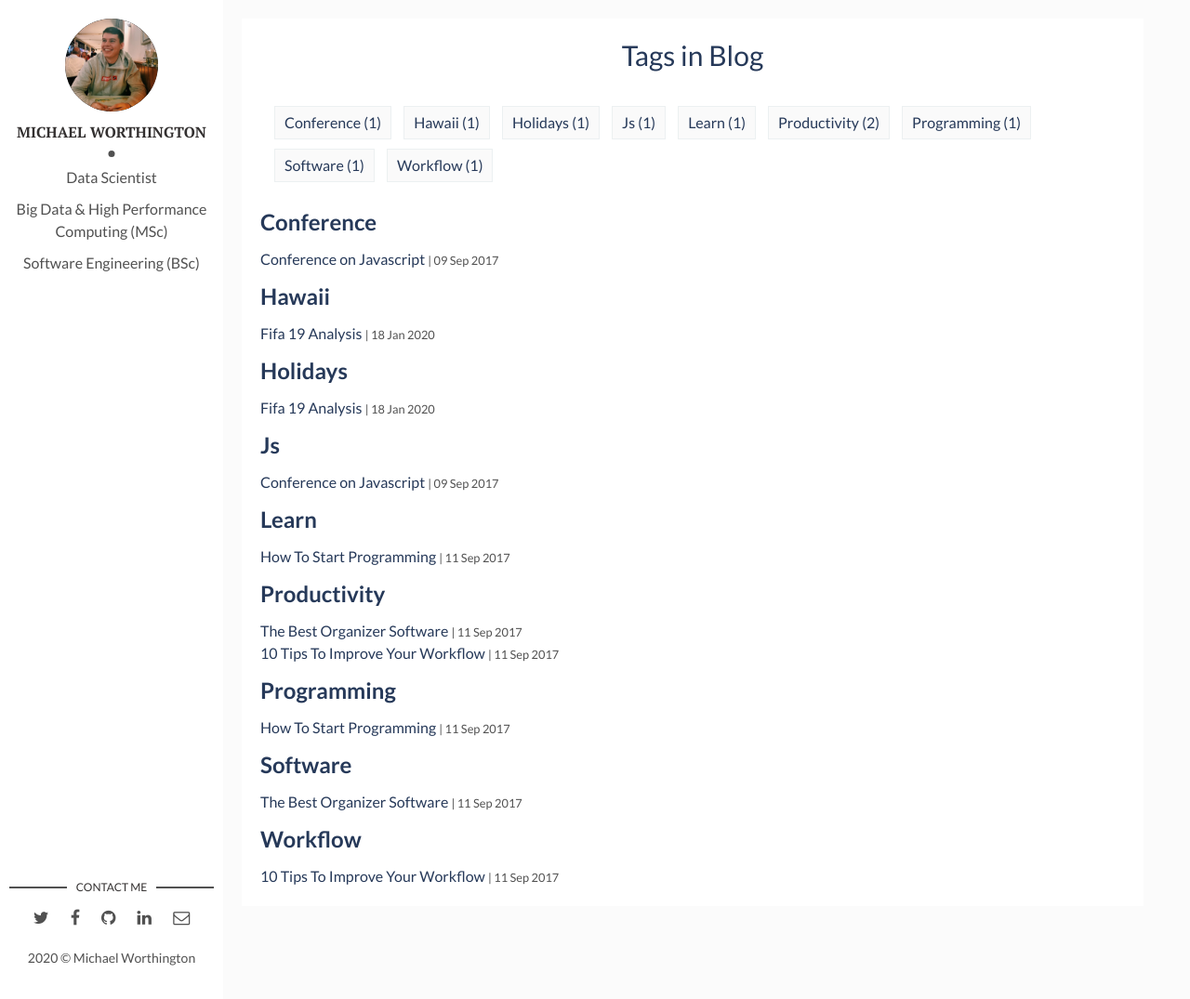
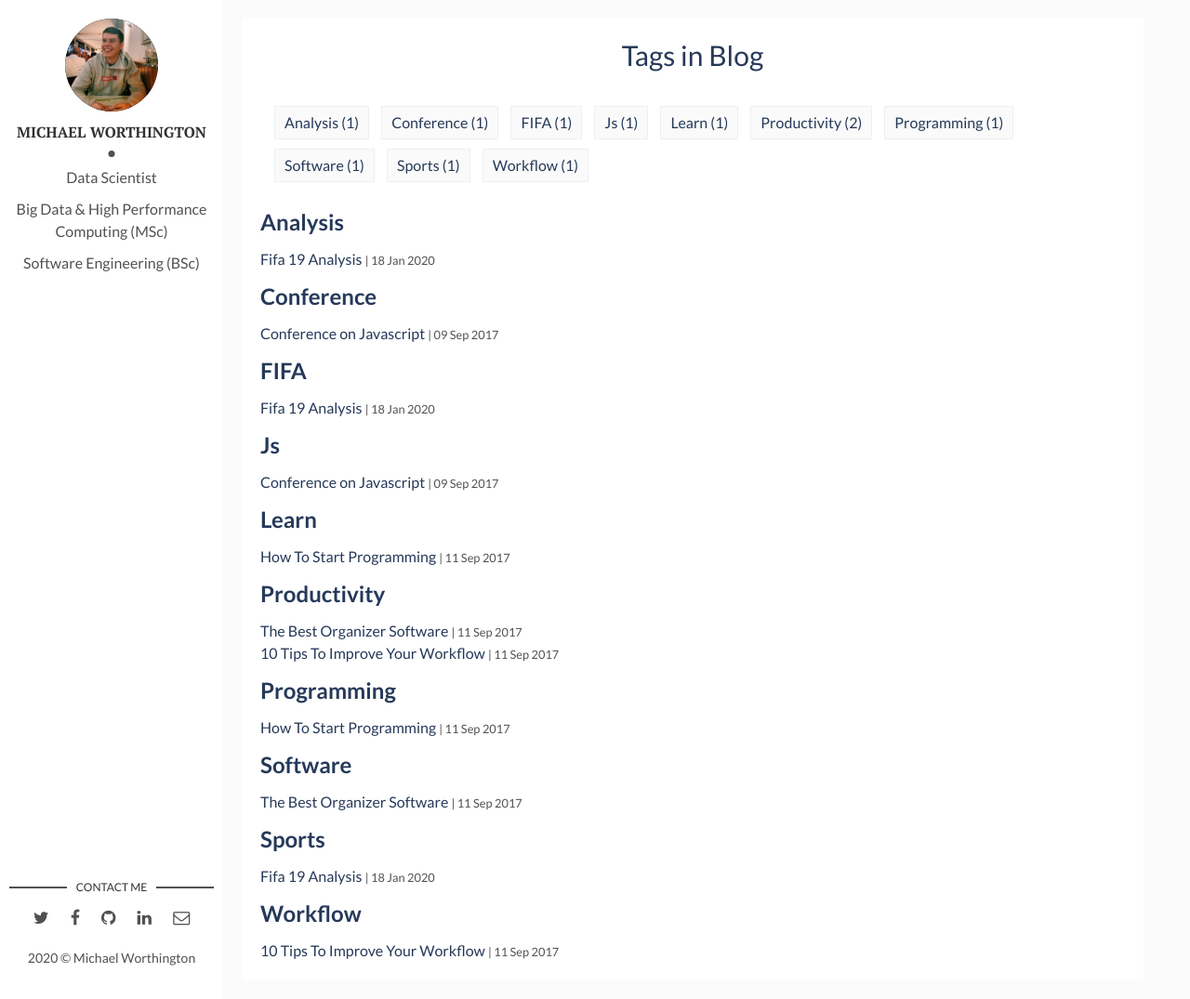
Before and after one commit to Mikewortho/Mikewortho.github.io, a Jekyll site: the page built from tags.html, in a window 1280 px wide and 1075 px high. Shown: the whole window at 93% size. Built offline with Jekyll 4.4.1, drawn with Linux system fonts in a browser that asks for light colours.

Commit message:
Update 2017-04-06-fifa-19-analysis.markdown

```diff
--- a/_posts/2017-04-06-fifa-19-analysis.markdown
+++ b/_posts/2017-04-06-fifa-19-analysis.markdown
@@ -5,7 +5,7 @@ date: 2020-01-18 21:32:20 +0000
 description: You’ll find this post in your `_posts` directory. Go ahead and edit it and re-build the site to see your changes. # Add post description (optional)
 img: fifa.jpeg # Add image post (optional)
 fig-caption: # Add figcaption (optional)
-tags: [Holidays, Hawaii]
+tags: [FIFA,Analysis,Sports]
 ---
 FIFA 19 is a football simulation video game developed by EA Vancouver as part of Electronic Arts’ FIFA series. As a football fan and game player, I wrote this blog post to perform some data exploration on FIFA 19 Player Dataset from Kaggle.
 The dataset contains information of all 18207 players from the latest edition FIFA 19. There are 89 attributes including personal information like age, name, nationality, photo, club, wage, etc, and also player skill information like ball control, dribbling, crossing, finishing, GK skills and etc.
```
Also changed, not shown: other parts of _posts/2017-04-06-fifa-19-analysis.markdown (+2 -0 lines).
